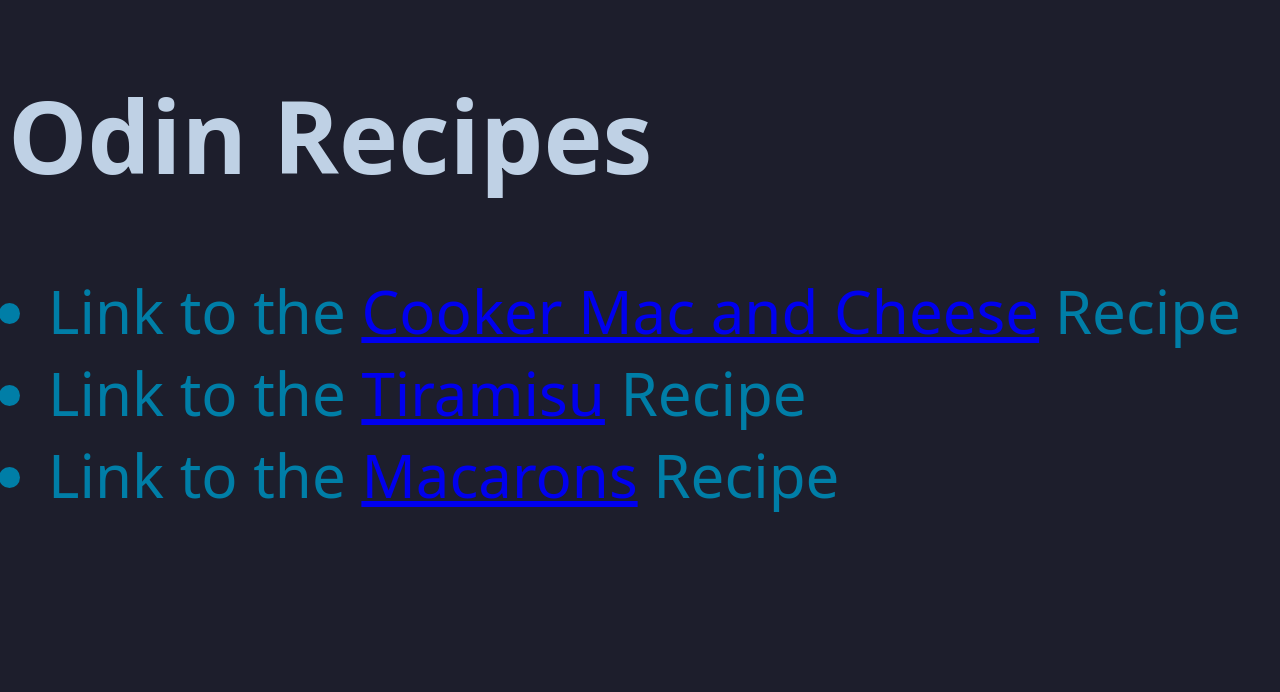
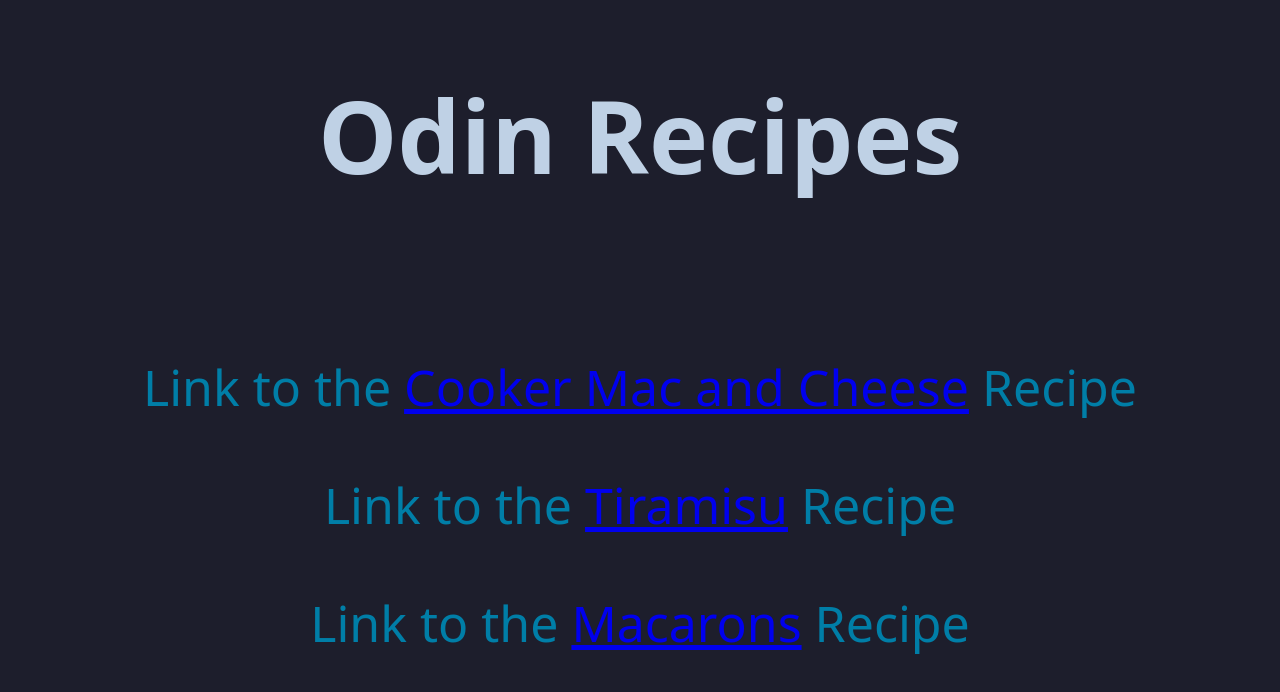
Before and after one commit to kqdang01/odin_recipes, a plain HTML site: page index.html in a window 1280 px wide. Drawn offline with Linux system fonts and the light colour scheme.

Commit message:
update index file

```diff
--- a/index.html
+++ b/index.html
@@ -7,11 +7,11 @@
     </head>
 
     <body>
-        <h1>Odin Recipes</h1>
-        <ul>
-            <li>Link to the <a href="./recipes/macandcheese.html" target="_self" rel="noopener noreferrer">Cooker Mac and Cheese</a> Recipe</li>
-            <li>Link to the <a href="./recipes/tiramisu.html" target="_self" rel="noopener noreferrer">Tiramisu</a> Recipe</li>
-            <li>Link to the <a href="./recipes/macarons.html" target="_self" rel="noopener noreferrer">Macarons</a> Recipe</li>
-        </ul>
+        <h1 class="header">Odin Recipes</h1>
+        <div class="bullets">
+            <p>Link to the <a href="./recipes/macandcheese.html" target="_self" rel="noopener noreferrer">Cooker Mac and Cheese</a> Recipe</p>
+            <p>Link to the <a href="./recipes/tiramisu.html" target="_self" rel="noopener noreferrer">Tiramisu</a> Recipe</p>
+            <p>Link to the <a href="./recipes/macarons.html" target="_self" rel="noopener noreferrer">Macarons</a> Recipe</p>
+        </div>
     </body>
 </html>
--- a/style.css
+++ b/style.css
@@ -12,3 +12,13 @@ h1 {
 li {
     font-size: 60px;
 }
+
+.header {
+    text-align: center;
+}
+
+.bullets {
+    font-size: 50px;
+    margin-top: 150px;
+    text-align: center;
+}
```
